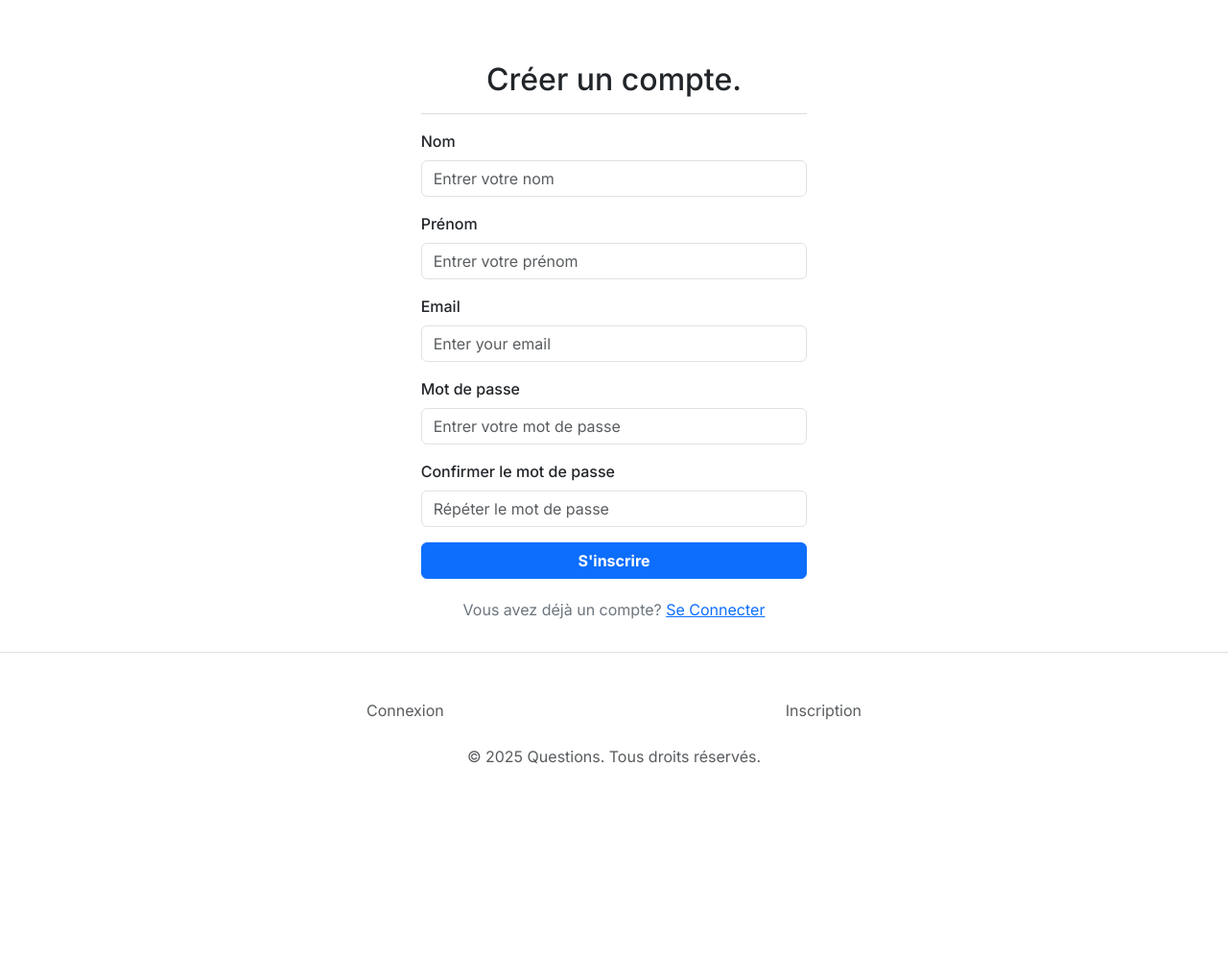
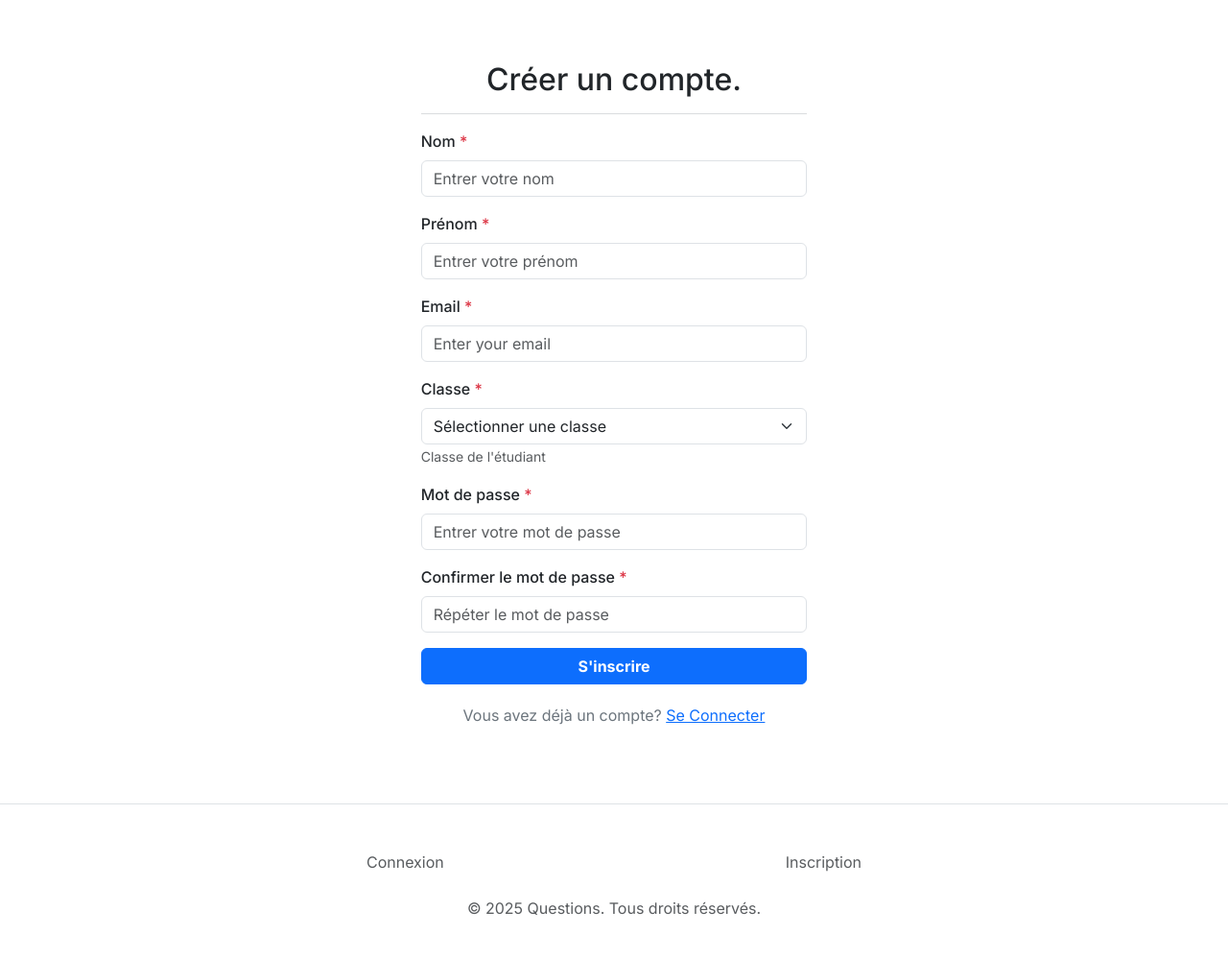
Before and after one commit to ibzocraft/plateforme_qcm, a PHP site: page /plateforme_qcm/pages/auth/inscription.php in a window 1280 px wide. Shown: the part 71-1069 px from the top of the page at 96% size. Before the commit the page ends 867 px from the top, so only its background shows below. Run offline with PHP 8.4, Linux system fonts and the light colour scheme.

Commit message:
Add signup functionality to the authentication API, including validation for required fields and password confirmation. Update the signup form in the inscription page to include necessary fields and improve user feedback. Enhance the login process post-signup to automatically connect the user upon successful registration.

```diff
--- a/includes/services/core/auth.php
+++ b/includes/services/core/auth.php
@@ -1,12 +1,21 @@
 <?php
 require_once __DIR__."/../../database/crud/utilisateur.php";
 require_once __DIR__."/../../services/core/functions.php";
+require_once __DIR__."/../../services/etudiant/etudiant.service.php";
 
 session_start();
 function login($email, $password): array|false {
     $user = verifyUtilisateurCredentials($email, $password);
     if($user) {
         $_SESSION["user"] = $user;
+        return $user;
+    }
+    return false;
+}
+
+function signup($email, $password, $nom, $prenom, $classe): array|false {
+    $user = ajouterEtudiant("", $prenom, $nom, $email, $password, $classe);
+    if($user) {
         return $user;
     }
     return false;
--- a/pages/auth/inscription.php
+++ b/pages/auth/inscription.php
@@ -1,6 +1,7 @@
 <?php
     require_once __DIR__ . '/../../includes/layout/page.php';
     require_once __DIR__ . '/../../includes/database/db.php';
+    require_once __DIR__ . '/../../includes/services/utils/records.php';
 
     // if (!is_authenticated()) redirect("./auth/connection.php");
     // createTables();
@@ -16,34 +17,46 @@
 
 <div class="container-fluid" style="margin-top: 4rem;">
   <div class="row justify-content-center align-items-center">
-    <div class="col-4">
+    <div class="col-4 mb-5">
       <h2 class="text-dark text-center fs-2">Créer un compte.</h2>
       <hr class="border-secondary">
-      <form class="needs-validation" novalidate>
+      <form class="needs-validation" action="<?= echo_full_url("includes/api/auth.php?signup") ?>" method="post" novalidate>
         <div class="mb-3">
-          <label class="form-label fw-medium" for="nom">Nom</label>
-          <input type="text" id="nom" placeholder="Entrer votre nom" class="form-control" />
+          <label class="form-label fw-medium" for="nom">Nom <span class="text-danger">*</span></label>
+          <input type="text" id="nom" name="nom" placeholder="Entrer votre nom" class="form-control" />
           <div class="invalid-feedback">Veuillez entrer un nom.</div>
         </div>
         <div class="mb-3">
-          <label class="form-label fw-medium" for="prenom">Prénom</label>
-          <input type="text" id="prenom" placeholder="Entrer votre prénom" class="form-control" />
+          <label class="form-label fw-medium" for="prenom">Prénom <span class="text-danger">*</span></label>
+          <input type="text" id="prenom" name="prenom" placeholder="Entrer votre prénom" class="form-control" />
           <div class="invalid-feedback">Veuillez entrer un prénom.</div>
         </div>
         <div class="mb-3">
-          <label class="form-label fw-medium" for="email">Email</label>
-          <input type="email" id="email" placeholder="Enter your email" class="form-control" />
+          <label class="form-label fw-medium" for="email">Email <span class="text-danger">*</span></label>
+          <input type="email" id="email" name="email" placeholder="Enter your email" class="form-control" />
           <div class="invalid-feedback">Veuillez entrer une adresse email valide.</div>
         </div>
+        <div class="mb-3">
+            <label class="form-label fw-medium" for="classe">Classe <span class="text-danger">*</span></label>
+            <select class="form-select" id="classe" name="classe" required>
+                <option selected value="">Sélectionner une classe</option>
+                <?php foreach (get_all_classes() as $classe): ?>
+                    <option value="<?= $classe ?>">
+                        <?= $classe ?>
+                    </option>
+                <?php endforeach; ?>
+            </select>
+            <small class="text-muted">Classe de l'étudiant</small>
+        </div>
         <div class="mb-3 form-group">
-          <label class="form-label fw-medium" for="password">Mot de passe</label>
-          <input type="password" id="password" placeholder="Entrer votre mot de passe" class="form-control" />
+          <label class="form-label fw-medium" for="password">Mot de passe <span class="text-danger">*</span></label>
+          <input type="password" id="password" name="password" placeholder="Entrer votre mot de passe" class="form-control" />
           <div class="invalid-feedback">Veuillez entrer un mot de passe valide.</div>
         </div>
         <div class="collapse" id="passwordCollapse">
           <div class="mb-3 form-group">
-            <label class="form-label fw-medium" for="password_confirm">Confirmer le mot de passe</label>
-            <input type="password" id="password_confirm" placeholder="Répéter le mot de passe" class="form-control" />
+            <label class="form-label fw-medium" for="password_confirm">Confirmer le mot de passe <span class="text-danger">*</span></label>
+            <input type="password" id="password_confirm" name="password_confirm" placeholder="Répéter le mot de passe" class="form-control" />
             <div class="invalid-feedback">Veuillez entrer un mot de passe valide.</div>
           </div>
         </div>
```
Also changed, not shown: includes/api/auth.php (+30 -0 lines), pages/portail/qcms/faire-qcm.php (+14 -9 lines).
